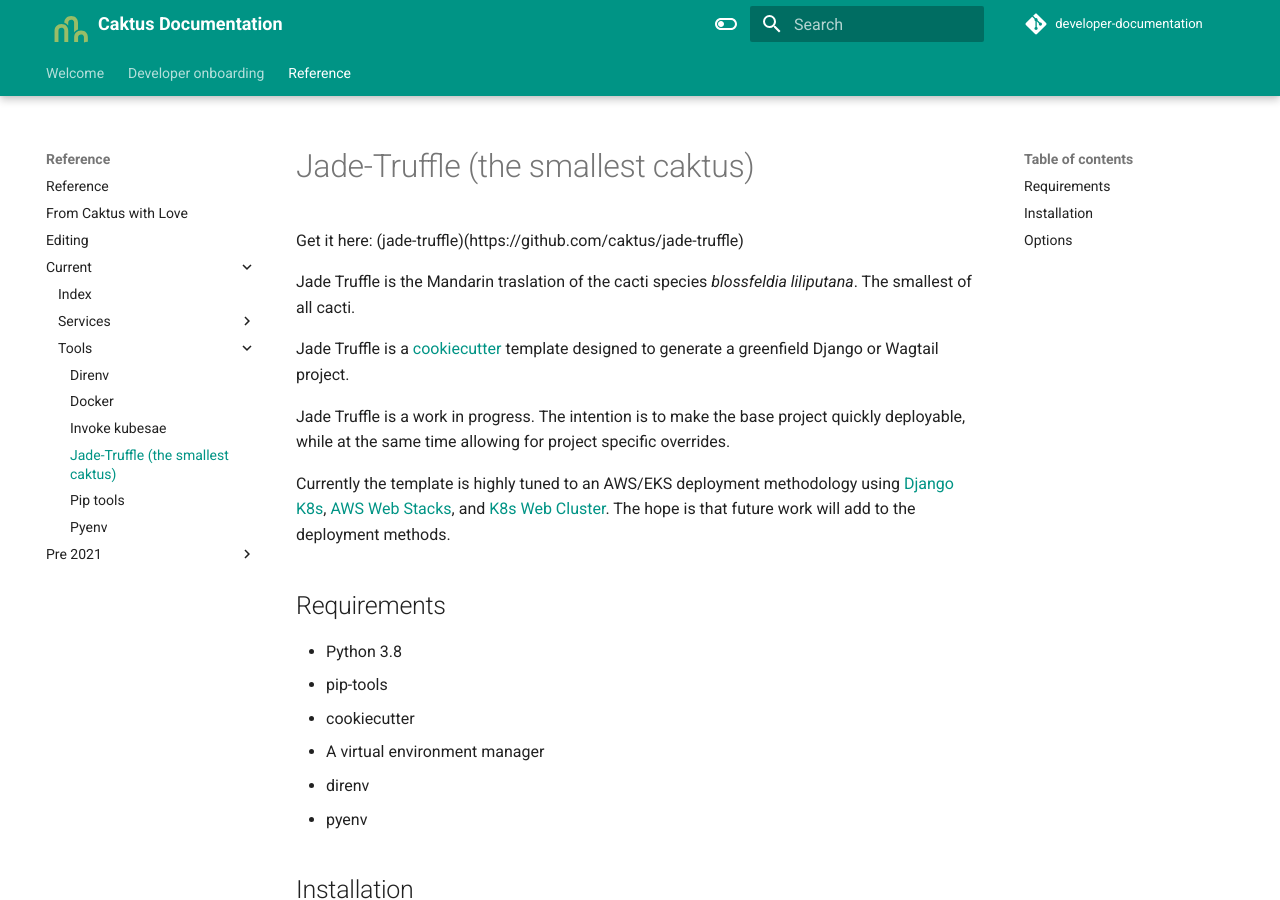
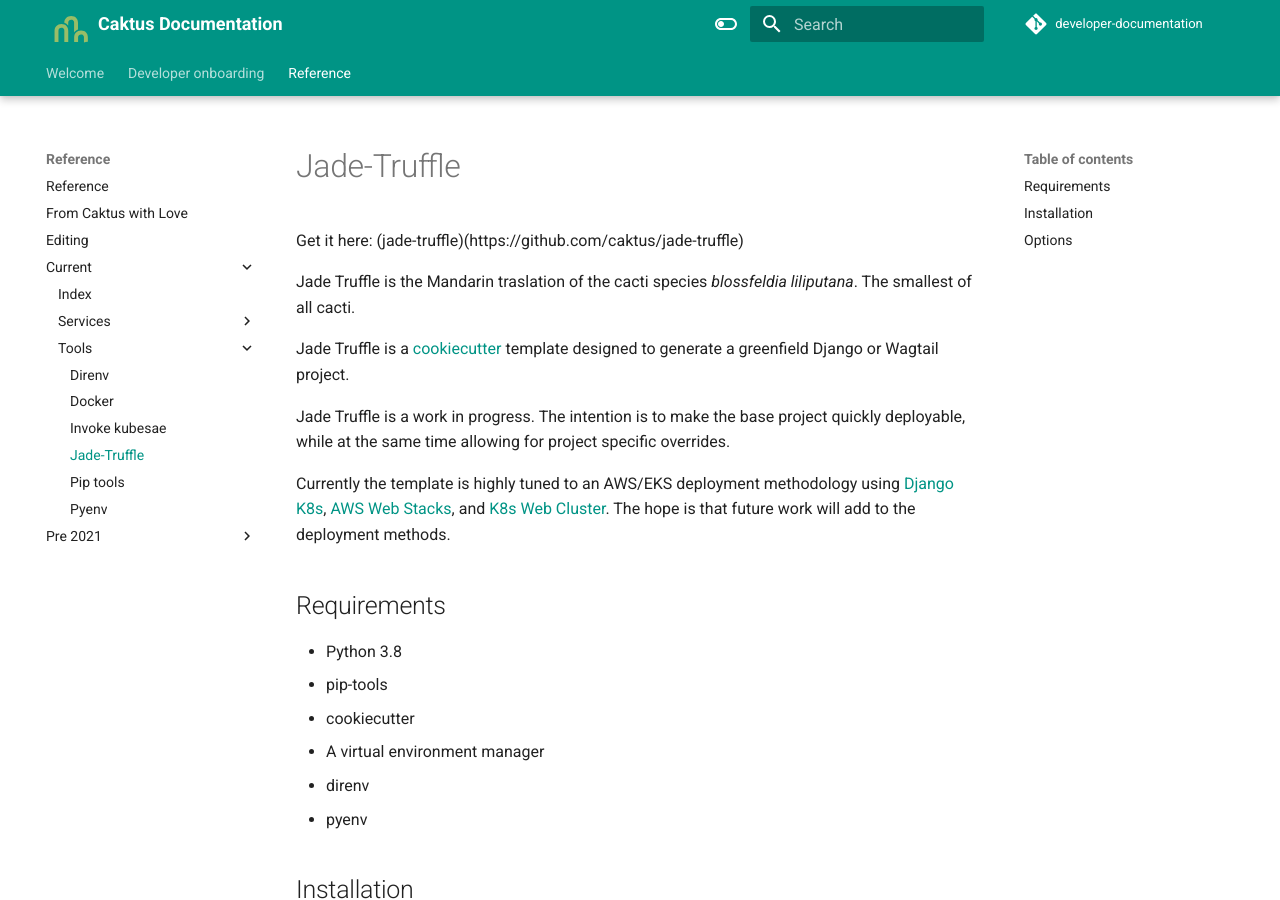
Before and after one commit to caktus/guidebook, an MkDocs documentation site: the page built from docs/reference/current/tools/jade-truffle.md, in a window 1280 px wide and 900 px high. Built offline with MkDocs 1.6.1 and Material for MkDocs 9.7.7, drawn with Linux system fonts in a browser that asks for light colours; comment, search, counter and statistics services are not loaded.

Commit message:
Remove parenthetical

```diff
--- a/docs/reference/current/tools/jade-truffle.md
+++ b/docs/reference/current/tools/jade-truffle.md
@@ -1,4 +1,4 @@
-# Jade-Truffle (the smallest caktus)
+# Jade-Truffle
 
 Get it here: (jade-truffle)(https://github.com/caktus/jade-truffle)
 
```
